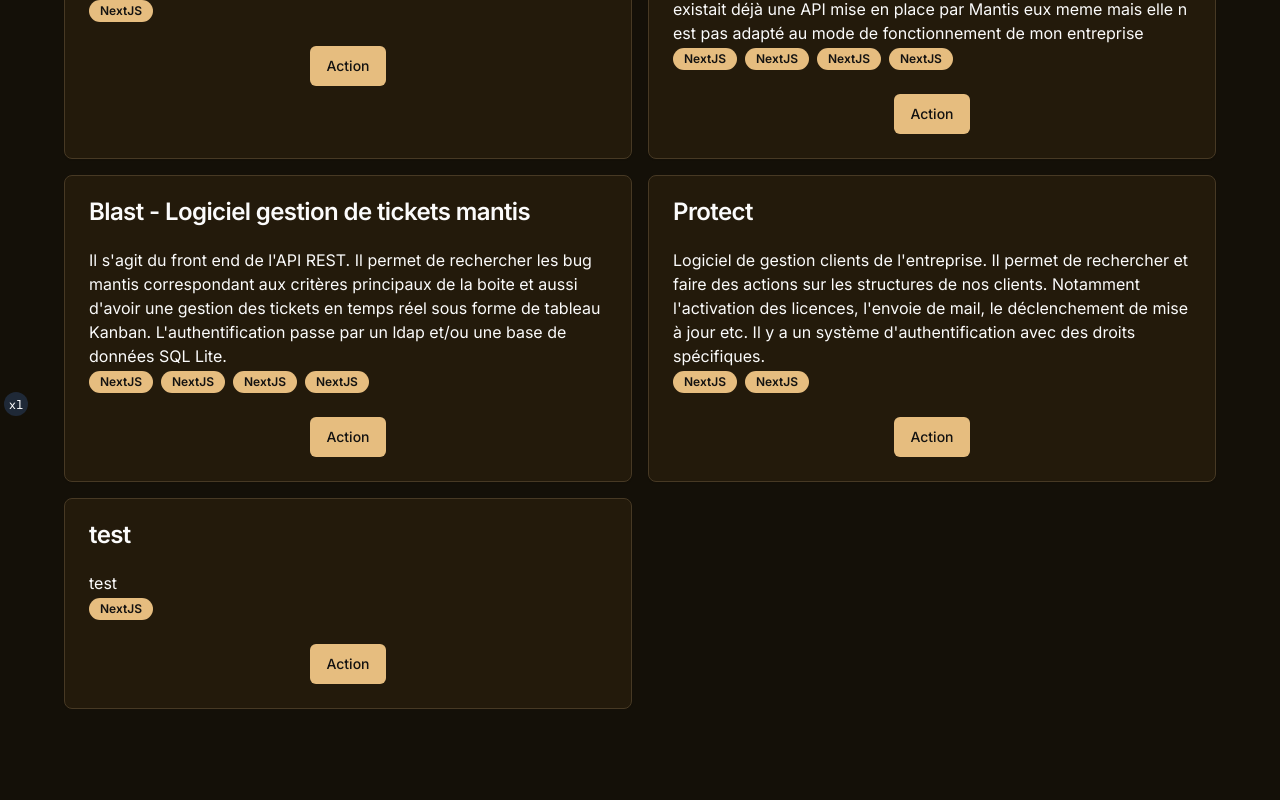
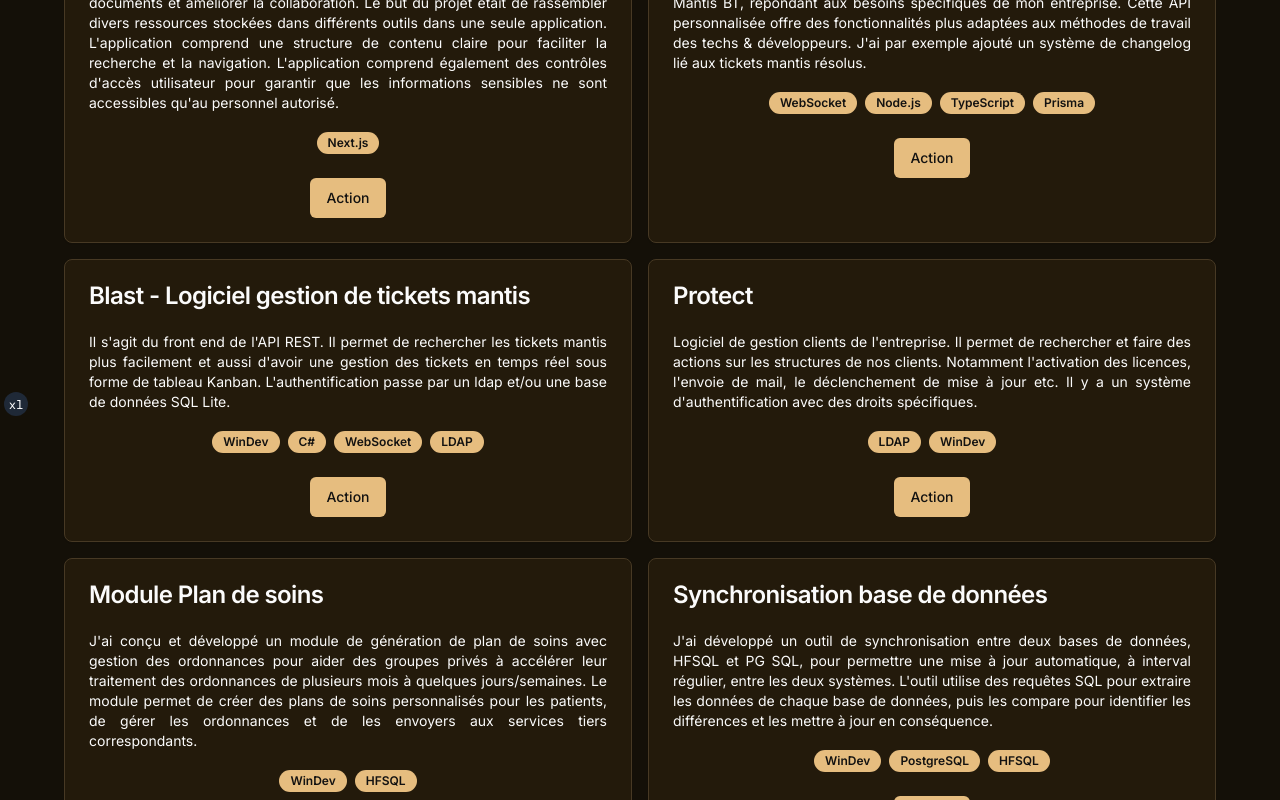
Before and after one commit to lorenzo-237/my-portfolio, a Next.js app: page /projects in a window 1280 px wide. Shown: the part 380-1180 px from the top of the page. Before the commit the page ends 1089 px from the top, so only its background shows below. Built offline with nearby package versions, Linux system fonts and the light colour scheme.

Commit message:
avancement projets

```diff
--- a/src/components/Projects/ProjectCard.tsx
+++ b/src/components/Projects/ProjectCard.tsx
@@ -10,9 +10,9 @@ function ProjectCard({ item }: { item: ProjectItem }) {
       <CardHeader>
         <CardTitle>{item.title}</CardTitle>
       </CardHeader>
-      <CardContent>
-        <p>{item.description}</p>
-        <ul className='flex gap-2'>
+      <CardContent className='space-y-4'>
+        <p className='text-justify text-sm'>{item.description}</p>
+        <ul className='flex flex-col lg:flex-row gap-2 justify-center items-center'>
           {item.badges.map((badge) => (
             <li key={`${item.id}-${badge.id}`}>
               <Badge variant='default'>{badge.name}</Badge>
--- a/src/components/Projects/badges.ts
+++ b/src/components/Projects/badges.ts
@@ -3,40 +3,59 @@ import { BadgeItem } from './project.type';
 export const badgeNextJs: BadgeItem = {
   id: 'nextjs',
   color: 'green',
-  name: 'NextJS',
+  name: 'Next.js',
 };
+
 export const badgeWebSocket: BadgeItem = {
-  id: 'nextjs',
+  id: 'websocket',
+  color: 'blue',
+  name: 'WebSocket',
+};
+
+export const badgeLdap: BadgeItem = {
+  id: 'ldap',
+  color: 'yellow',
+  name: 'LDAP',
+};
+
+export const badgeNodeJs: BadgeItem = {
+  id: 'nodejs',
   color: 'green',
-  name: 'NextJS',
+  name: 'Node.js',
 };
-export const badgeLdap: BadgeItem = {
-  id: 'nextjs',
-  color: 'green',
-  name: 'NextJS',
+
+export const badgePrisma: BadgeItem = {
+  id: 'prisma',
+  color: 'blue',
+  name: 'Prisma',
 };
-export const badgeNodeJs: BadgeItem = {
-  id: 'nextjs',
-  color: 'green',
-  name: 'NextJS',
+
+export const badgeTypescript: BadgeItem = {
+  id: 'typescript',
+  color: 'blue',
+  name: 'TypeScript',
 };
-export const badgePrisma: BadgeItem = {
-  id: 'nextjs',
-  color: 'green',
-  name: 'NextJS',
+
+export const badgeWindev: BadgeItem = {
+  id: 'windev',
+  color: 'red',
+  name: 'WinDev',
 };
-export const badgeTypescript: BadgeItem = {
-  id: 'nextjs',
-  color: 'green',
-  name: 'NextJS',
+
+export const badgePostgreSQL: BadgeItem = {
+  id: 'postgresql',
+  color: 'blue',
+  name: 'PostgreSQL',
 };
-export const badgeWindev: BadgeItem = {
-  id: 'nextjs',
-  color: 'green',
-  name: 'NextJS',
+
+export const badgeHfSQL: BadgeItem = {
+  id: 'hfsql',
+  color: 'red',
+  name: 'HFSQL',
 };
+
 export const badgeCsharp: BadgeItem = {
-  id: 'nextjs',
-  color: 'green',
-  name: 'NextJS',
+  id: 'csharp',
+  color: 'blue',
+  name: 'C#',
 };
--- a/src/components/Projects/projects.ts
+++ b/src/components/Projects/projects.ts
@@ -1,8 +1,10 @@
 import {
   badgeCsharp,
+  badgeHfSQL,
   badgeLdap,
   badgeNextJs,
   badgeNodeJs,
+  badgePostgreSQL,
   badgePrisma,
   badgeTypescript,
   badgeWebSocket,
@@ -14,20 +16,21 @@ export const PROJECTS: ProjectItem[] = [
   {
     id: 'mydoc',
     title: 'Mydoc',
-    description: 'Base de connaissance commune',
+    description:
+      "Base de connaissance commune afin de centraliser le stockage de documents et améliorer la collaboration. Le but du projet était de rassembler divers ressources stockées dans différents outils dans une seule application. L'application comprend une structure de contenu claire pour faciliter la recherche et la navigation. L'application comprend également des contrôles d'accès utilisateur pour garantir que les informations sensibles ne sont accessibles qu'au personnel autorisé.",
     badges: [badgeNextJs],
   },
   {
     id: 'blaster-api',
-    title: 'API Rest Mantis Bug Tracker',
+    title: 'Blater - API Mantis BT',
     description:
-      'Nouvel api pour manipuler la base de données de mantis BT. Il existait déjà une API mise en place par Mantis eux meme mais elle n est pas adapté au mode de fonctionnement de mon entreprise',
+      "J'ai conçu et développé une API pour améliorer la gestion des bogues dans Mantis BT, répondant aux besoins spécifiques de mon entreprise. Cette API personnalisée offre des fonctionnalités plus adaptées aux méthodes de travail des techs & développeurs. J'ai par exemple ajouté un système de changelog lié aux tickets mantis résolus.",
     children: [
       {
         id: 'blast-app',
-        title: 'Blast - Logiciel gestion de tickets mantis ',
+        title: 'Blast - Logiciel gestion de tickets mantis',
         description:
-          "Il s'agit du front end de l'API REST. Il permet de rechercher les bug mantis correspondant aux critères principaux de la boite et aussi d'avoir une gestion des tickets en temps réel sous forme de tableau Kanban. L'authentification passe par un ldap et/ou une base de données SQL Lite.",
+          "Il s'agit du front end de l'API REST. Il permet de rechercher les tickets mantis plus facilement et aussi d'avoir une gestion des tickets en temps réel sous forme de tableau Kanban. L'authentification passe par un ldap et/ou une base de données SQL Lite.",
         badges: [badgeWindev, badgeCsharp, badgeWebSocket, badgeLdap],
       },
     ],
@@ -41,9 +44,24 @@ export const PROJECTS: ProjectItem[] = [
     badges: [badgeLdap, badgeWindev],
   },
   {
-    id: 'test',
-    title: 'test',
-    description: 'test',
-    badges: [badgeLdap],
+    id: 'pds',
+    title: 'Module Plan de soins',
+    description:
+      "J'ai conçu et développé un module de génération de plan de soins avec gestion des ordonnances pour aider des groupes privés à accélérer leur traitement des ordonnances de plusieurs mois à quelques jours/semaines. Le module permet de créer des plans de soins personnalisés pour les patients, de gérer les ordonnances et de les envoyers aux services tiers correspondants.",
+    badges: [badgeWindev, badgeHfSQL],
+  },
+  {
+    id: 'sync-hf-pg',
+    title: 'Synchronisation base de données',
+    description:
+      "J'ai développé un outil de synchronisation entre deux bases de données, HFSQL et PG SQL, pour permettre une mise à jour automatique, à interval régulier, entre les deux systèmes. L'outil utilise des requêtes SQL pour extraire les données de chaque base de données, puis les compare pour identifier les différences et les mettre à jour en conséquence.",
+    badges: [badgeWindev, badgePostgreSQL, badgeHfSQL],
+  },
+  {
+    id: 'extra',
+    title: 'Et plus encore',
+    description:
+      "En raison de contraintes de confidentialité, je ne peux pas divulguer ici les détails de nombreux projets sur lesquels j'ai travaillé. Cependant, je peux vous assurer que j'ai une expérience solide et diversifiée dans la conception et la réalisation de logiciel et d'application web.",
+    badges: [],
   },
 ];
```
